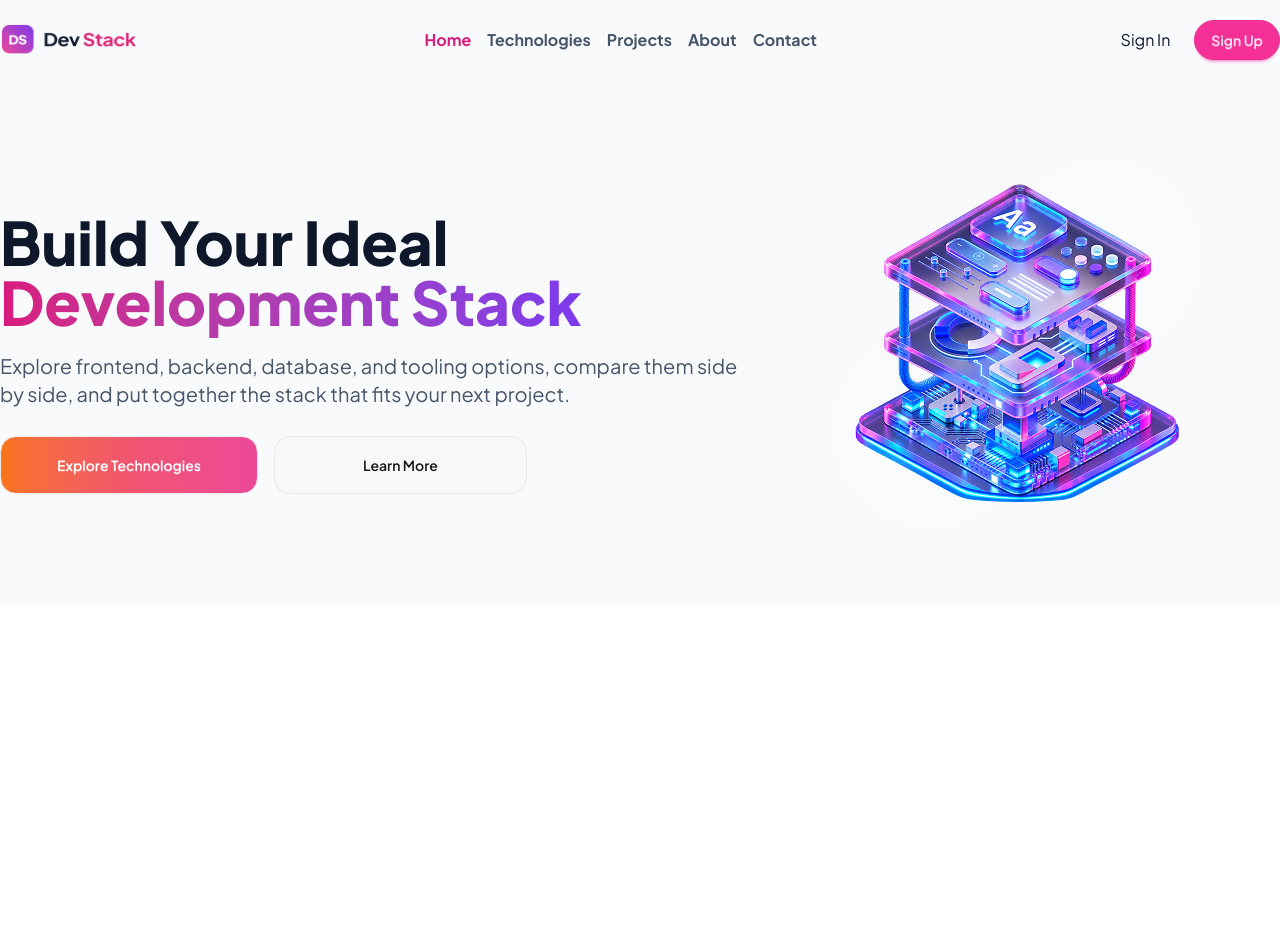
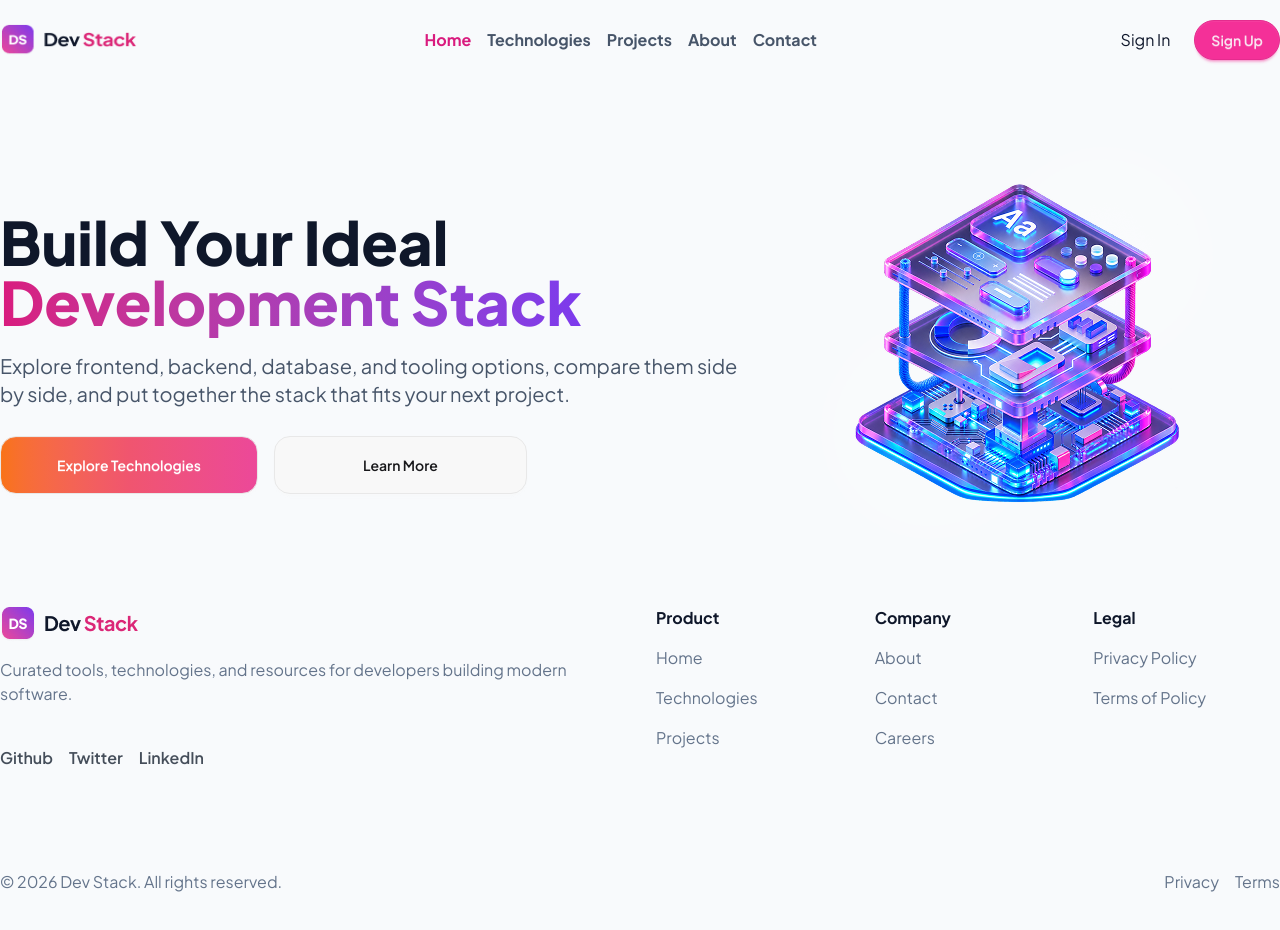
Before and after one commit to hafizul1997/Assignment05, a React (Vite) app: page / in a window 1280 px wide. Shown: the top 930 px of the page. Before the commit the page ends 800 px from the top, so only its background shows below. Built offline with nearby package versions, Linux system fonts and the light colour scheme.

Commit message:
Updated Footer Section Using jsx,tailwend with Footer.tsx Componet

```diff
--- a/src/App.tsx
+++ b/src/App.tsx
@@ -1,6 +1,7 @@
 import { useState } from 'react'
 import Nav from './Components/Nav'
 import Hero from './Components/Hero'
+import Footer from './Components/Footer'
 
 function App() {
   return (
@@ -8,6 +9,7 @@ function App() {
     {/*Navbar*/}
     <Nav></Nav>
     <Hero></Hero>
+    <Footer></Footer>
      {/*Hero Section*/}
       {/* Product list*/}
      {/*Add to Cart*/}
--- /dev/null
+++ b/src/Components/Footer.tsx
@@ -0,0 +1,45 @@
+import React from 'react';
+import NavLogo from '../assets/logo-text.png'
+const Footer = () => {
+    return (
+        <div className='max-w-[1280px] mx-auto'>
+                <div className='grid grid-cols-12 mb-15 justify-between  gap-8'>
+                       <div className='col-span-6 text-[#64748b]'>
+                                <img src={NavLogo} alt="" className='mb-4' />
+                                <p className='mb-4'>Curated tools, technologies, and resources for developers building modern software.</p>
+                                <ul className='list-none flex gap-4 text-[#454e5a] font-semibold mt-10'>
+                                    <li>Github</li>
+                                    <li>Twitter</li>
+                                    <li>LinkedIn</li>
+                                </ul>
+                       </div>
+                       <div className='col-span-2 list-none text-[#64748b]'>
+                                <h1 className='text-[#0f172a] font-bold mb-4'>Product</h1>
+                                <li className='mb-4'>Home</li>
+                                <li className='mb-4'>Technologies</li>
+                                <li>Projects</li>
+                       </div>
+                       <div className='col-span-2 list-none text-[#64748b]'>
+                                <h1 className='text-[#0f172a]  font-bold mb-4'>Company</h1>
+                                <li className='mb-4'>About</li>
+                                <li className='mb-4'>Contact</li>
+                                <li className='mb-4'>Careers</li>
+                       </div>
+                       <div className='col-span-2 list-none text-[#64748b]'>
+                                <h1 className='text-[#0f172a] font-bold mb-4'>Legal</h1>
+                                <li className='mb-4'>Privacy Policy</li>
+                                <li>Terms of Policy</li>
+                       </div>
+                </div>
+                <div className='flex justify-between py-10  text-[#64748b] '>
+                        <p>© 2026 Dev Stack. All rights reserved.</p>
+                        <ul className='list-none flex gap-4'>
+                            <li>Privacy</li>
+                            <li>Terms</li>
+                        </ul>
+                </div>
+     </div>
+    );
+};
+
+export default Footer;
```
